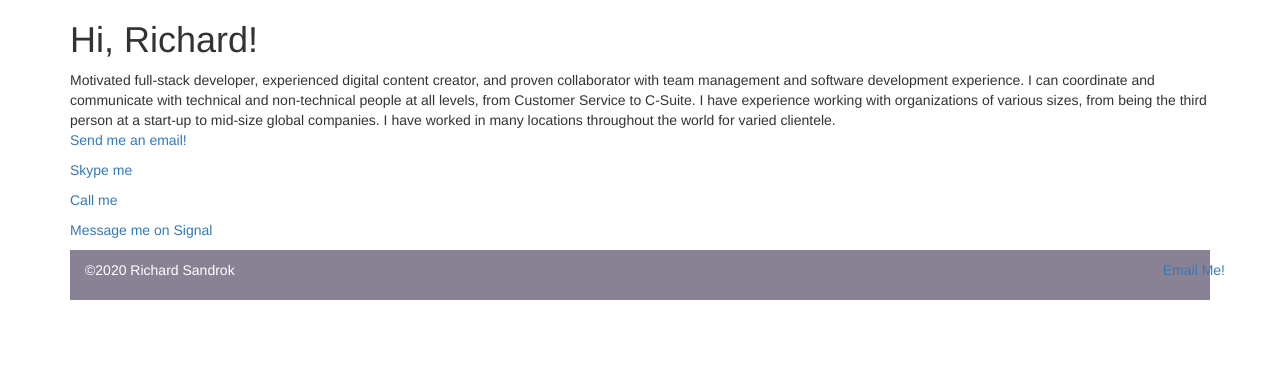
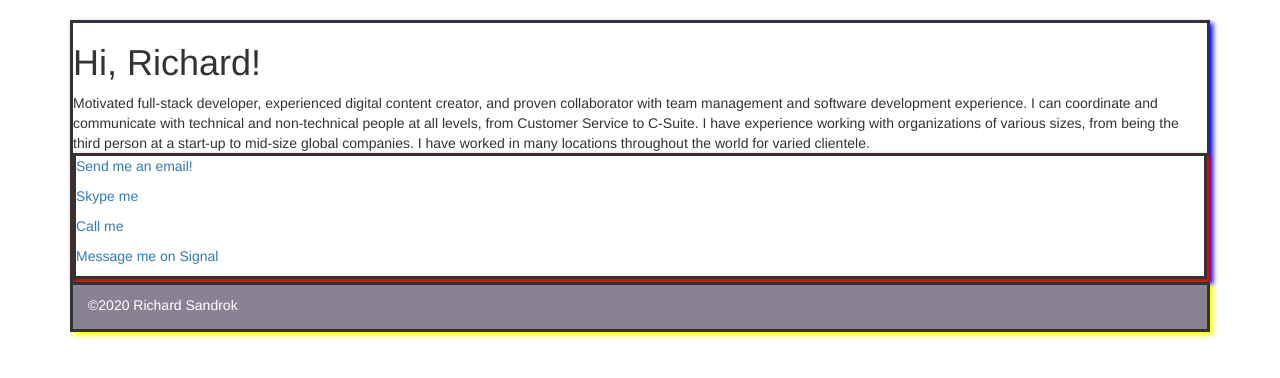
Before and after one commit to reotch/rez-flask, a Flask app: page / in a window 1280 px wide. Shown: the part 52-430 px from the top of the page. Run offline with Flask 2, Linux system fonts and the light colour scheme; some libraries are stand-ins or nearby versions.

Commit message:
uglified some stuff

```diff
--- a/app/static/css/main.css
+++ b/app/static/css/main.css
@@ -1,15 +1,34 @@
 /* body > .container {
     box-sizing: border-box;
 } */
+
+.content-block {
+    border-style: solid;
+    border-width: 3px;
+    box-shadow: blue 3px 3px 5px;
+}
+
+#contact-section {
+    border-style: solid;
+    border-width: 3px;
+    box-shadow: red 3px 3px 5px;
+}
 
 .footer {
     position: sticky;
     bottom: 0px;
     height: 50px;
     background: rgb(137, 130, 148);
+    border-style: solid;
+    border-width: 3px;
+    box-shadow: yellow 3px 3px 5px;
 }
 
 .footer > .container > p {
     color: white;
     padding: 10px 0px;
 }
+
+.footer > .container > p > a {
+    color: white;
+}
--- a/app/templates/base.html
+++ b/app/templates/base.html
@@ -41,13 +41,14 @@
             </ul>
             {% endif %}
         {% endwith %}
-
+        <div class="content-block">
         {% block content %}
 
         {% endblock %}
+        </div>
         <footer class="footer">
             <div class="container">
-                <p>&copy;2020 Richard Sandrok<span class="pull-right"><a href="mailto:richard@sandrok.com">Email Me!</a></span></p>
+                <p>&copy;2020 <a href="https://www.sandrok.com">Richard Sandrok</a></p>
             </div>
         </footer>
 
--- a/app/templates/index.html
+++ b/app/templates/index.html
@@ -5,7 +5,7 @@
     {{ summary.description }}
 
     <!-- TODO: create contact card using dictionary to be created in /index route -->
-    <div>
+    <div id="contact-section">
         <p><a href="mailto:{{ contact.email }}">Send me an email!</a></p>
         <p><a href="skype:{{ contact.skype }}?chat">Skype me</a></p>
         <p><a href="tel:{{ contact.phone }}">Call me</a></p>
```
